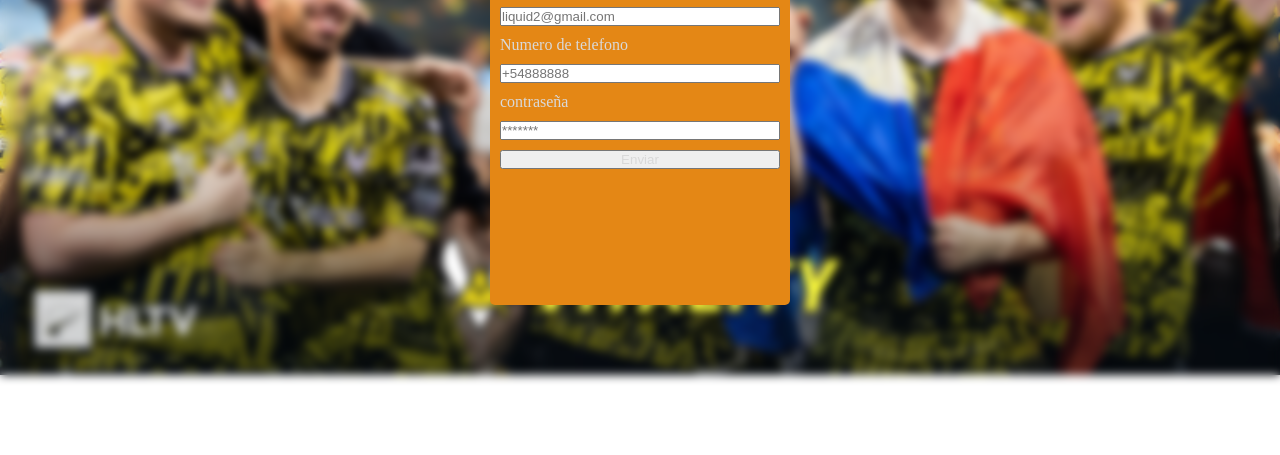
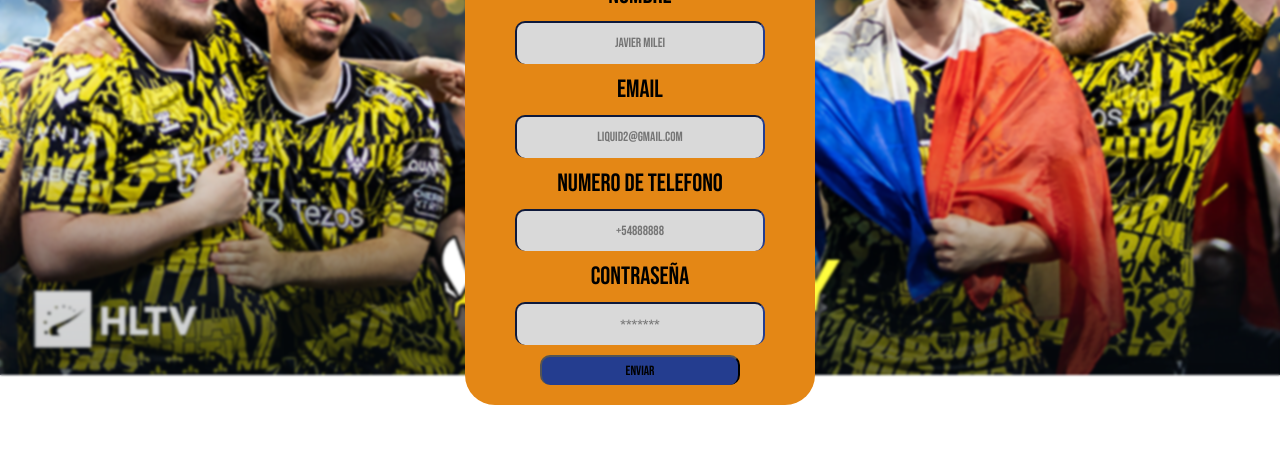
Before and after one commit to jeremiasV26/integrador, a plain HTML site: page register.html in a window 1280 px wide. Shown: the part 345-800 px from the top of the page. Drawn offline with Linux system fonts and the light colour scheme.

Commit message:
register

```diff
--- a/registro.css
+++ b/registro.css
@@ -9,7 +9,8 @@
   margin: 0;
   padding: 0;
   box-sizing: border-box;
-  color: var(--fondo);
+  color: #000;
+  font-family: "Bebas Neue", sans-serif;
 }
 html {
   height: 100%;
@@ -21,23 +22,62 @@ body {
   height: 100%;
   display: flex;
   justify-content: center;
-  backdrop-filter: blur(5px);
+  backdrop-filter: blur(1px);
 }
+
 .formulario form {
   display: flex;
   flex-direction: column;
+  align-items: center;
+  justify-content: center;
   gap: 10px;
-  padding: 10px;
+  padding: 20px;
   background: var(--letras);
-  border-radius: 5px;
+  border-radius: 30px;
   color: var(--letras);
-  width: 300px;
-  height: 430px;
+  width: 350px;
+  height: 500px;
   position: relative;
-  top: 220px;
+  top: 250px;
+  -webkit-border-radius: 30px;
+  -moz-border-radius: 30px;
+  -ms-border-radius: 30px;
+  -o-border-radius: 30px;
 }
 .form-list {
   display: flex;
   align-items: center;
   justify-content: center;
 }
+.form-info {
+  font-size: 25px;
+  text-align: center;
+}
+.form-info input {
+  text-align: center;
+  background-color: var(--fondo);
+  width: 250px;
+  height: 65px;
+  border-color: var(--logo);
+  border-bottom-style: none;
+  border-radius: 10px;
+  -webkit-border-radius: 10px;
+  -moz-border-radius: 10px;
+  -ms-border-radius: 10px;
+  -o-border-radius: 10px;
+}
+.boton {
+  display: flex;
+  align-items: center;
+  justify-content: center;
+  width: 200px;
+  height: 45px;
+  color: #000;
+  background-color: var(--logo);
+  border-bottom-style: none;
+  border-radius: 10px;
+  -webkit-border-radius: 10px;
+  -moz-border-radius: 10px;
+  -ms-border-radius: 10px;
+  -o-border-radius: 10px;
+}
--- a/style.css
+++ b/style.css
@@ -4,7 +4,6 @@
   --detalles: #f7d59a;
   --fondo: #d9d9d9;
   --logo: #243d8f;
-  --puto: #000;
 }
 * {
   margin: 0;
```
